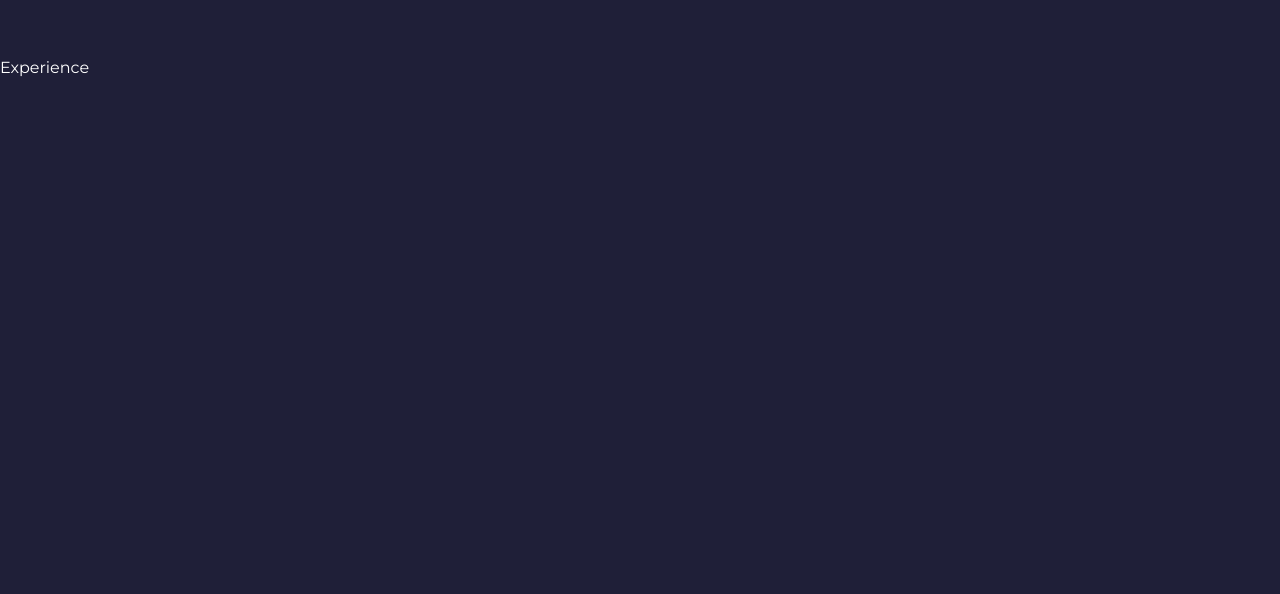
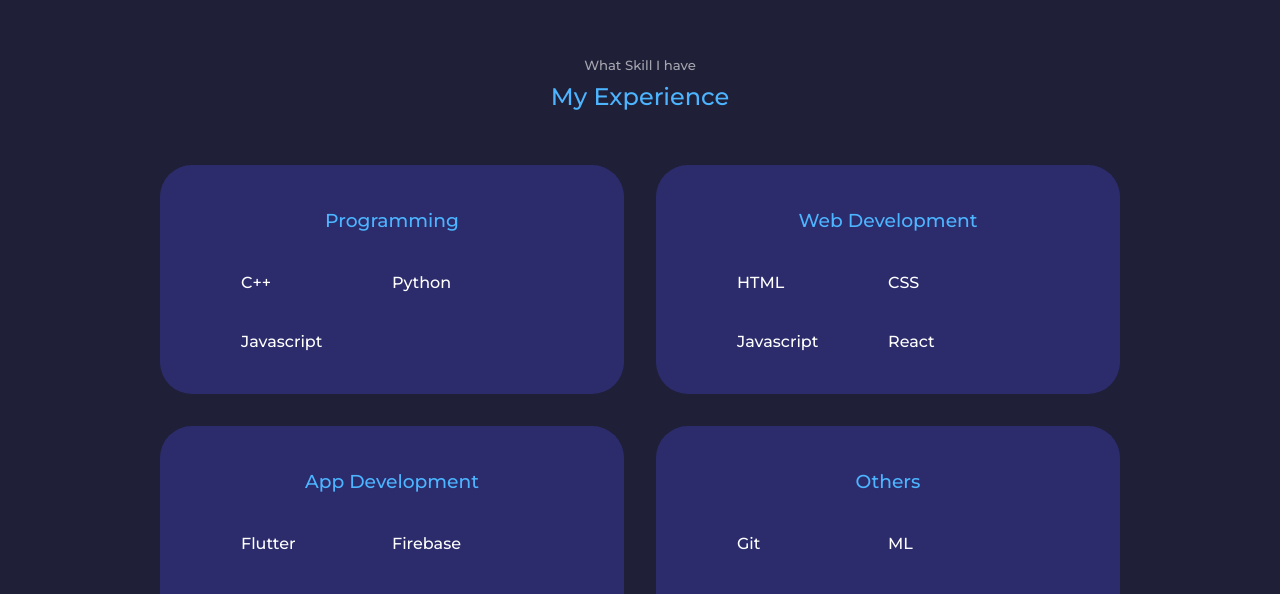
Before and after one commit to NishivSingh/My-Portfolio, a React (Create React App) app: page / in a window 1280 px wide. Shown: the part 1738-2332 px from the top of the page. Built offline with nearby package versions, Linux system fonts and the light colour scheme.

Commit message:
Added experience section in the app

```diff
--- a/src/components/3_experience/Experience.jsx
+++ b/src/components/3_experience/Experience.jsx
@@ -1,8 +1,53 @@
 import React from "react";
 import "./experience.css";
 
+function SkillCard({ class_name, title, skills }) {
+  const combinedClass = `skill_card ${class_name}`;
+
+  return (
+    <div className={combinedClass}>
+      <h3>{title}</h3>
+      <div className="experience_content">
+        {skills.map((skill, index) => (
+          <article className="experience_details">
+            <h4>{skill}</h4>
+          </article>
+        ))}
+      </div>
+    </div>
+  );
+}
+
 const Experience = () => {
-  return <section id="experience">Experience</section>;
+  return (
+    <section id="experience">
+      <h5>What Skill I have</h5>
+      <h2>My Experience</h2>
+
+      <div className="container experience_container">
+        <SkillCard
+          class_name={"programming"}
+          title={"Programming"}
+          skills={["C++", "Python", "Javascript"]}
+        />
+        <SkillCard
+          class_name={"web_dev"}
+          title={"Web Development"}
+          skills={["HTML", "CSS", "Javascript", "React"]}
+        />
+        <SkillCard
+          class_name={"app_dev"}
+          title={"App Development"}
+          skills={["Flutter", "Firebase"]}
+        />
+        <SkillCard
+          class_name={"others"}
+          title={"Others"}
+          skills={["Git", "ML", "Matlab"]}
+        />
+      </div>
+    </section>
+  );
 };
 
 export default Experience;
--- a/src/components/3_experience/experience.css
+++ b/src/components/3_experience/experience.css
@@ -0,0 +1,62 @@
+.experience_container {
+  display: grid;
+  grid-template-columns: repeat(2, 1fr);
+  gap: 2rem;
+}
+
+.skill_card {
+  background-color: var(--color-bg-variant);
+  padding: 2.4rem 5rem;
+  border-radius: 2rem;
+  border: 1px solid transparent;
+}
+
+.skill_card:hover {
+  background: transparent;
+  border-color: var(--color-primary-variant);
+  cursor: default;
+}
+
+.skill_card h3 {
+  text-align: center;
+  color: var(--color-primary);
+  margin-bottom: 2rem;
+}
+.experience_content {
+  display: grid;
+  grid-template-columns: 1fr 1fr;
+  row-gap: 2rem;
+}
+
+.experience_details {
+  display: flex;
+  gap: 1rem;
+}
+
+/* Media Queries for medium screen*/
+@media screen and (max-width: 1024px) {
+  .experience_container {
+    grid-template-columns: 1fr;
+  }
+  .skill_card {
+    width: 80%;
+    padding: auto;
+    margin: 0 auto;
+  }
+
+  .experience_content {
+    padding: 1rem;
+  }
+}
+
+/* Media Queries for small screen*/
+@media screen and (max-width: 600px) {
+  .experience_container {
+    gap: 1rem;
+  }
+
+  .skill_card {
+    width: 100%;
+    padding: 2rem 1rem;
+  }
+}
```
